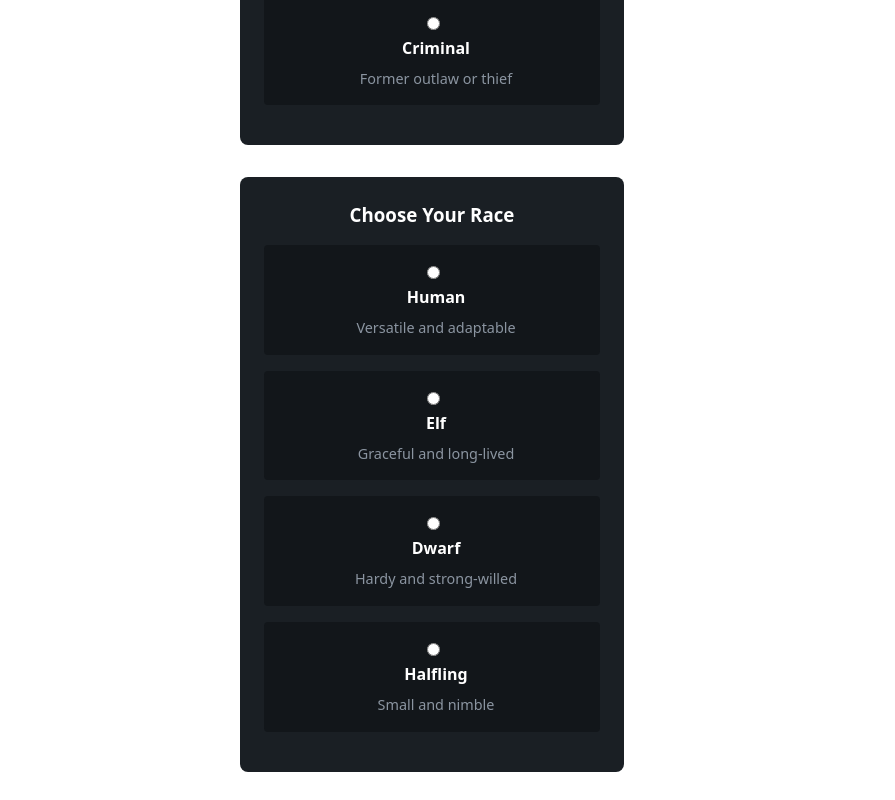
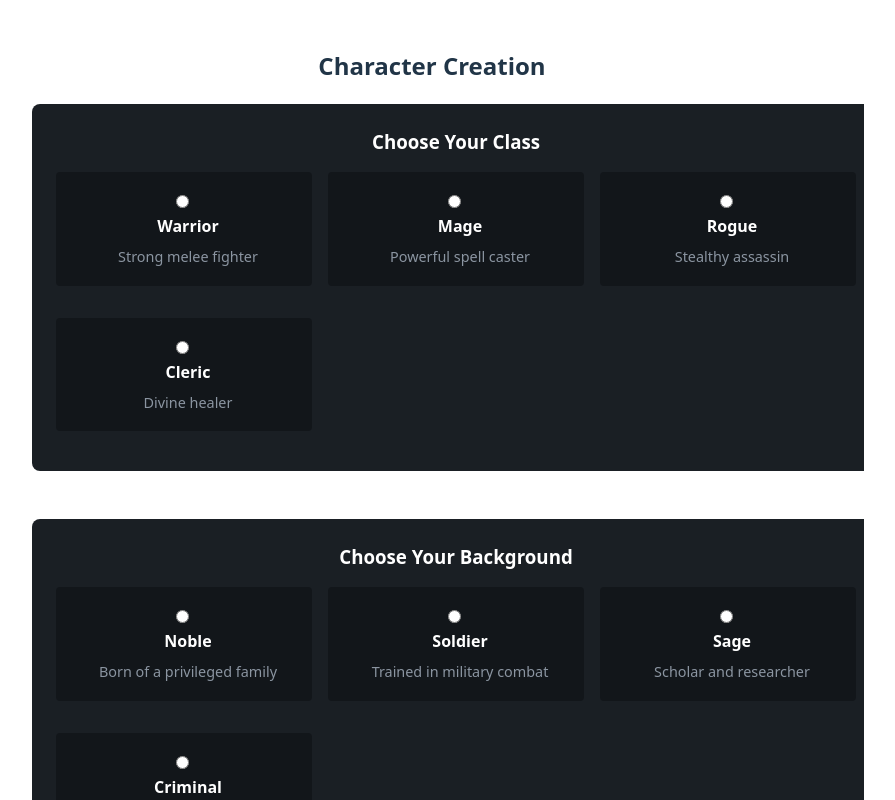
Before and after one commit to GilbertJsin/dm-project, a React (Vite) app: page /char-creation in a window 1280 px wide. Shown: the top 800 px of the page, without its empty margins (208-1103 px from the left). Built offline with nearby package versions, Linux system fonts and the light colour scheme.

Commit message:
fixed scrolling issues

```diff
--- a/src/App.css
+++ b/src/App.css
@@ -1,7 +1,8 @@
 #root {
-  max-width: 1280px;
-  margin: 0 auto;
-  padding: 2rem;
+  width: 100%;
+  min-height: 100vh;
+  margin: 0;
+  padding: 0;
   text-align: center;
 }
 
--- a/src/components/CharCreation/CharCreation.css
+++ b/src/components/CharCreation/CharCreation.css
@@ -1,9 +1,19 @@
 .char-creation-container {
   max-width: 800px;
+  min-width: 475px;
   margin: 0 auto;
   padding: 2rem;
-  height: 100%;
-  overflow-y: auto; /* Add scroll capability */
+  position: relative;
+  top: 0;
+  min-height: 100vh;
+  overflow-y: auto;
+  display: flex;
+  flex-direction: column;
+}
+
+.char-creation-container h2 {
+  margin-top: 0;
+  padding-top: 1rem;
 }
 
 .char-creation-form {
@@ -11,12 +21,16 @@
   flex-direction: column;
   gap: 2rem;
   padding-bottom: 2rem;
+  width: 100%;
 }
 
 .form-section {
   background-color: #1a1f24;
   padding: 1.5rem;
   border-radius: 8px;
+  margin-bottom: 1rem;
+  width: 100%;
+  display: block;
 }
 
 .form-section h3 {
@@ -25,11 +39,37 @@
   margin-bottom: 1rem;
 }
 
+.options-grid {
+  display: grid;
+  grid-template-columns: repeat(auto-fit, minmax(250px, 1fr));
+  gap: 1rem;
+  width: 100%;
+}
+
 .radio-option {
   margin-bottom: 1rem;
   padding: 1rem;
   background-color: #12161a;
   border-radius: 4px;
+  cursor: pointer;
+  transition: all 0.2s ease;
+  border: 2px solid transparent;
+}
+
+.radio-option:hover {
+  transform: translateY(-2px);
+  background-color: #1e252c;
+}
+
+.radio-option.selected {
+  border-color: #646cff;
+  background-color: #1e252c;
+}
+
+.radio-option input[type="radio"],
+.checkbox-option input[type="checkbox"] {
+  margin-right: 0.5rem;
+  cursor: pointer;
 }
 
 .radio-option label {
--- a/src/components/CharCreation/CharCreation.jsx
+++ b/src/components/CharCreation/CharCreation.jsx
@@ -83,8 +83,9 @@ const CharCreation = () => {
       <form className="char-creation-form" onSubmit={handleSubmit}>
         <div className="form-section">
           <h3>Choose Your Class</h3>
+          <div className="options-grid">
             {characterClasses.map((charClass) => (
-            <div key={charClass.id} className="radio-option">
+              <div key={charClass.id} className={`radio-option ${selectedClass === charClass.id ? 'selected' : ''}`}>
                 <input
                   type="radio"
                   id={charClass.id}
@@ -100,11 +101,13 @@ const CharCreation = () => {
               </div>
             ))}
           </div>
+        </div>
 
         <div className="form-section">
           <h3>Choose Your Background</h3>
+          <div className="options-grid">
             {backgrounds.map((background) => (
-            <div key={background.id} className="radio-option">
+              <div key={background.id} className={`radio-option ${selectedBackground === background.id ? 'selected' : ''}`}>
                 <input
                   type="radio"
                   id={background.id}
@@ -120,11 +123,13 @@ const CharCreation = () => {
               </div>
             ))}
           </div>
+        </div>
 
         <div className="form-section">
           <h3>Choose Your Race</h3>
+          <div className="options-grid">
             {races.map((race) => (
-            <div key={race.id} className="radio-option">
+              <div key={race.id} className={`radio-option ${selectedRace === race.id ? 'selected' : ''}`}>
                 <input
                   type="radio"
                   id={race.id}
@@ -139,6 +144,7 @@ const CharCreation = () => {
                 </label>
               </div>
             ))}
+          </div>
         </div>
 
         <div className="form-section">
@@ -166,15 +172,7 @@ const CharCreation = () => {
         <div className="form-section" style={{ marginTop: '2rem', textAlign: 'center' }}>
           <button
             type="submit"
-            style={{
-              padding: '1rem 2rem',
-              fontSize: '1.1rem',
-              backgroundColor: '#646cff',
-              color: 'white',
-              border: 'none',
-              borderRadius: '8px',
-              cursor: 'pointer'
-            }}
+            className="submit-button"
           >
             Create Character
           </button>
--- a/src/components/TextDisplay/TextDisplay.css
+++ b/src/components/TextDisplay/TextDisplay.css
@@ -21,9 +21,11 @@
   background-color: #12161a;
   border-radius: 8px;
   padding: 1rem;
-  min-height: 150px;
-  max-height: 400px;
+  /* min-height: 150px;
+  max-height: 400px; */
+  height: 300px;
   overflow-y: auto;
+  scroll-behavior: smooth;
 }
 
 .text-display-text {
--- a/src/components/TextDisplay/TextDisplay.jsx
+++ b/src/components/TextDisplay/TextDisplay.jsx
@@ -1,12 +1,20 @@
-import React from 'react';
+import React, { useRef, useEffect } from 'react';
 import './TextDisplay.css';
 
 const TextDisplay = ({ text, title }) => {
+  const textBoxRef = useRef(null);
+
+  useEffect(() => {
+    if (textBoxRef.current) {
+      textBoxRef.current.scrollTop = textBoxRef.current.scrollHeight;
+    }
+  }, [text]);
+
   return (
     <div className="text-display-container">
       <div className="text-display-content">
         {title && <h2 className="text-display-title">{title}</h2>}
-        <div className="text-display-box">
+        <div className="text-display-box" ref={textBoxRef}>
           <p className="text-display-text">{text}</p>
         </div>
       </div>
--- a/src/index.css
+++ b/src/index.css
@@ -33,12 +33,10 @@ a:hover {
 
 body {
   margin: 0;
-  display: flex;
-  place-items: center;
-  min-width: 320px;
-  height: 100%;
-  margin: 0;
+  min-width: 475px;
+  min-height: 100%;
   padding: 0;
+  display: block;
 }
 
 h1 {
```
Lines whose indentation alone changed are shown as unchanged.
